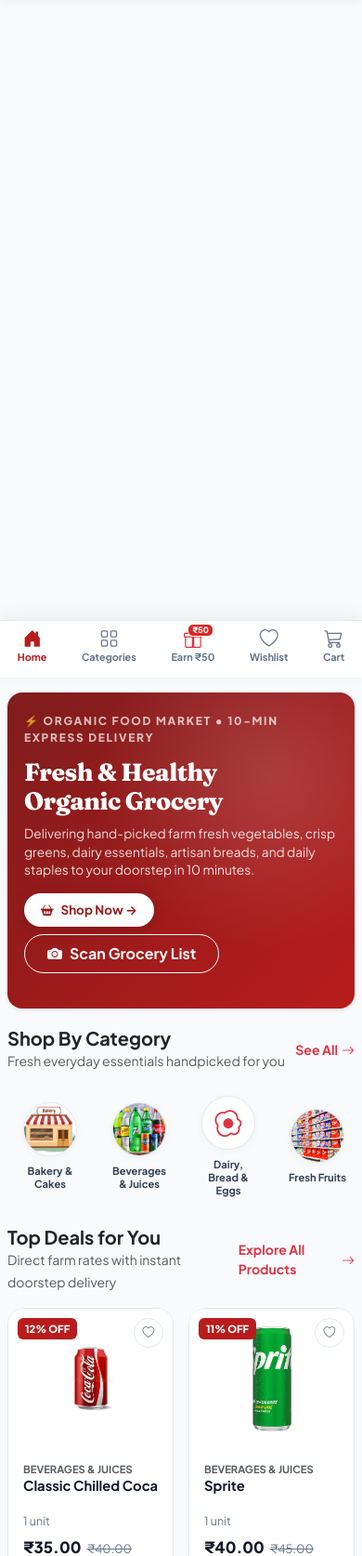
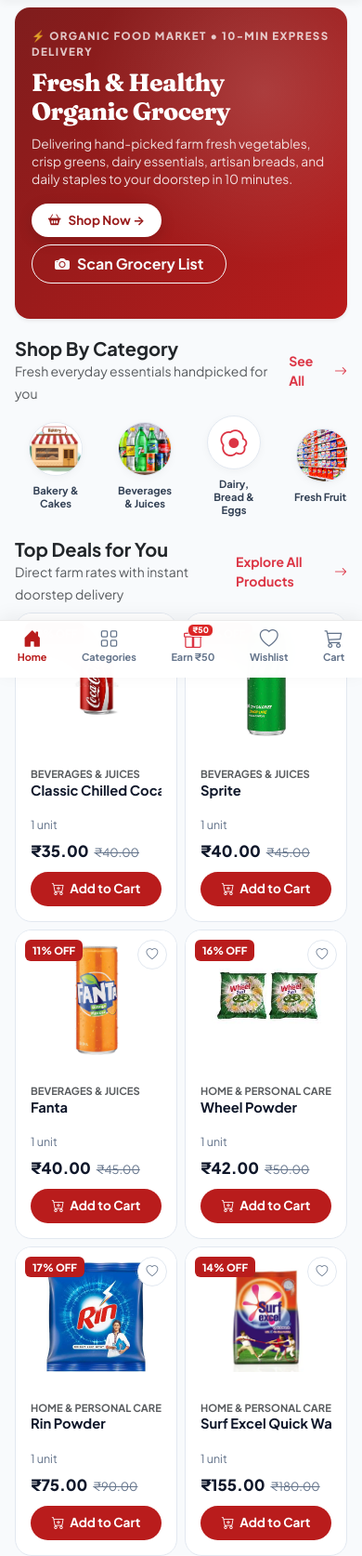
Before and after one commit to damodarvaishnav05/Grocery_Management_app_using_django, a Django app: page / in a window 390 px wide. Shown: the part 115-1789 px from the top of the page at 93% size. Run offline with Django 5.2, Linux system fonts and the light colour scheme; data comes from the database, SQL or seed files in the repository; parts of the project's set-up code (start-up, migrations or seed data) failed here and were passed over.

Commit message:
Fix layout gap and stray div tag, align desktop and mobile view

```diff
--- a/static/css/style.css
+++ b/static/css/style.css
@@ -2115,12 +2115,12 @@ footer .bg-black{
 /* Hero Banner (Crimson) */
 .om-hero-banner {
     background: linear-gradient(135deg, #7F1D1D 0%, #991B1B 45%, #B91C1C 100%);
-    border-radius: 24px;
-    padding: 40px 36px;
+    border-radius: 20px;
+    padding: 28px 30px;
     color: #ffffff;
     position: relative;
     overflow: hidden;
-    margin-bottom: 28px;
+    margin-bottom: 20px;
 }
 
 .om-hero-banner::after {
@@ -2135,25 +2135,25 @@ footer .bg-black{
 }
 
 .om-hero-tagline {
-    font-size: 0.75rem;
+    font-size: 0.72rem;
     font-weight: 800;
-    letter-spacing: 0.14em;
-    color: rgba(255, 255, 255, 0.7);
+    letter-spacing: 0.12em;
+    color: rgba(255, 255, 255, 0.75);
+    margin-bottom: 8px;
+}
+
+.om-hero-heading {
+    font-size: 2.3rem;
+    font-weight: 800;
+    line-height: 1.15;
+    letter-spacing: -0.02em;
     margin-bottom: 12px;
 }
 
-.om-hero-heading {
-    font-size: 2.8rem;
-    font-weight: 800;
-    line-height: 1.12;
-    letter-spacing: -0.02em;
-    margin-bottom: 14px;
-}
-
 .om-hero-subtext {
-    font-size: 1.05rem;
+    font-size: 0.95rem;
     color: rgba(255, 255, 255, 0.85);
-    margin-bottom: 24px;
+    margin-bottom: 18px;
     max-width: 480px;
 }
 
@@ -2209,7 +2209,7 @@ footer .bg-black{
     align-items: center;
     gap: 16px;
     overflow-x: auto;
-    padding: 10px 4px 20px;
+    padding: 4px 2px 10px;
     scrollbar-width: none;
     -webkit-overflow-scrolling: touch;
 }
@@ -2392,9 +2392,9 @@ footer .bg-black{
 .om-right-widget {
     background: #ffffff;
     border: 1px solid var(--om-slate-200);
-    border-radius: 20px;
-    padding: 18px;
-    margin-bottom: 20px;
+    border-radius: 18px;
+    padding: 16px;
+    margin-bottom: 16px;
 }
 
 .om-cart-row {
@@ -2489,9 +2489,10 @@ footer .bg-black{
 .om-trust-strip {
     background: #ffffff;
     border: 1px solid var(--om-slate-200);
-    border-radius: 20px;
-    padding: 24px;
-    margin-top: 32px;
+    border-radius: 18px;
+    padding: 16px 20px;
+    margin-top: 16px;
+    margin-bottom: 20px;
 }
 
 .om-trust-item {
--- a/templates/base.html
+++ b/templates/base.html
@@ -22,7 +22,7 @@
     <link rel="stylesheet" href="https://cdn.jsdelivr.net/npm/bootstrap-icons@1.11.3/font/bootstrap-icons.css">
 
     <!-- Custom CSS with Cache Buster -->
-    <link rel="stylesheet" href="{% static 'css/style.css' %}?v=5.4">
+    <link rel="stylesheet" href="{% static 'css/style.css' %}?v=5.5">
 
     <style>
         /* Mobile-First Reset & Global Tweaks */
@@ -633,7 +633,6 @@
                 </div>
             </div>
 
-            </div>
         </header>
 
         <!-- DJANGO FLASH MESSAGES -->
--- a/templates/cart/index.html
+++ b/templates/cart/index.html
@@ -4,7 +4,7 @@
 
 {% block content %}
 
-<div class="container py-4">
+<div class="container-fluid px-3 px-xl-4 py-3">
 
     <!-- PAGE TITLE -->
     <div class="d-flex align-items-center justify-content-between mb-4">
--- a/templates/categories/index.html
+++ b/templates/categories/index.html
@@ -4,7 +4,7 @@
 
 {% block content %}
 
-<div class="container py-5">
+<div class="container-fluid px-3 px-xl-4 py-3">
 
     <!-- PAGE HEADER -->
     <div class="text-center mb-5">
--- a/templates/home.html
+++ b/templates/home.html
@@ -4,8 +4,8 @@
 {% block title %}Om Super Mart | 10-Minute Grocery Delivery{% endblock %}
 
 {% block content %}
-<div class="container-fluid px-2 px-md-4 py-3">
-    <div class="row g-4">
+<div class="container-fluid px-3 px-xl-4 py-2 py-md-3">
+    <div class="row g-3 g-xl-4">
 
         <!-- ======================================================= -->
         <!-- CENTER FEED COLUMN (Hero, Categories, Top Deals, Trust)-->
@@ -81,8 +81,8 @@
             </section>
 
             <!-- CIRCULAR CATEGORY STRIP -->
-            <section class="mb-4">
-                <div class="d-flex justify-content-between align-items-center mb-3">
+            <section class="mb-3 mb-md-4">
+                <div class="d-flex justify-content-between align-items-center mb-2 mb-md-3">
                     <div>
                         <h5 class="fw-bold mb-0 text-dark">Shop By Category</h5>
                         <small class="text-muted">Fresh everyday essentials handpicked for you</small>
@@ -142,8 +142,8 @@
             </section>
 
             <!-- TOP DEALS FOR YOU GRID -->
-            <section class="mb-4">
-                <div class="d-flex justify-content-between align-items-center mb-3">
+            <section class="mb-3 mb-md-4">
+                <div class="d-flex justify-content-between align-items-center mb-2 mb-md-3">
                     <div>
                         <h5 class="fw-bold mb-0 text-dark">Top Deals for You</h5>
                         <small class="text-muted">Direct farm rates with instant doorstep delivery</small>
@@ -154,7 +154,7 @@
                     </a>
                 </div>
 
-                <div class="row g-3">
+                <div class="row g-2 g-md-3">
                     {% for product in featured_products %}
                     <div class="col-xl-3 col-lg-4 col-md-4 col-6">
                         <div class="om-product-card">
@@ -230,8 +230,8 @@
             </section>
 
             <!-- TRUST & VALUE PROPOSITIONS STRIP -->
-            <section class="om-trust-strip shadow-sm">
-                <div class="row g-4">
+            <section class="om-trust-strip shadow-sm mb-3 mb-md-4">
+                <div class="row g-3 g-md-4">
                     <div class="col-md-3 col-6">
                         <div class="om-trust-item">
                             <div class="om-trust-icon">
@@ -263,7 +263,7 @@
                             </div>
                             <div>
                                 <strong class="d-block text-dark small">Best Price Promise</strong>
-                                <small class="text-muted">Daily discounts & coupons</small>
+                                <small class="text-muted">Daily discounts &amp; coupons</small>
                             </div>
                         </div>
                     </div>
@@ -283,7 +283,7 @@
             </section>
 
             <!-- DAILY VOUCHER ALERT BANNER -->
-            <section class="card border-0 rounded-4 shadow-sm mt-4 p-4 text-center" style="background: linear-gradient(135deg, #1E293B 0%, #0F172A 100%); color: #ffffff;">
+            <section class="card border-0 rounded-4 shadow-sm mb-3 mb-md-4 p-3 p-md-4 text-center" style="background: linear-gradient(135deg, #1E293B 0%, #0F172A 100%); color: #ffffff;">
                 <div class="d-inline-flex align-items-center justify-content-center gap-2 mb-2">
                     <span class="badge bg-danger rounded-pill px-3 py-1 fw-bold">🔥 TODAY'S SAVINGS</span>
                 </div>
@@ -307,7 +307,7 @@
         <div class="col-xl-3 col-lg-4 col-12">
 
             <!-- SEASON'S BEST SPOTLIGHT CARD -->
-            <div class="om-right-widget shadow-sm">
+            <div class="om-right-widget shadow-sm mb-3">
                 <div class="d-flex justify-content-between align-items-center mb-2">
                     <span class="badge bg-danger text-white rounded-pill px-2 py-1 fw-bold small">
                         ⭐ Season's Best
@@ -352,7 +352,7 @@
             </div>
 
             <!-- LIVE "YOUR CART" WIDGET -->
-            <div class="om-right-widget shadow-sm">
+            <div class="om-right-widget shadow-sm mb-3">
                 <div class="d-flex justify-content-between align-items-center mb-3">
                     <h6 class="fw-bold mb-0 text-dark d-flex align-items-center gap-2">
                         <i class="bi bi-cart3 text-danger"></i>
@@ -420,7 +420,7 @@
             </div>
 
             <!-- PROMO BANNER (FLAT 30% OFF) -->
-            <div class="card border-0 rounded-4 overflow-hidden shadow-sm mb-4 text-white" style="background: linear-gradient(135deg, #991B1B 0%, #DC2626 100%);">
+            <div class="card border-0 rounded-4 overflow-hidden shadow-sm mb-3 text-white" style="background: linear-gradient(135deg, #991B1B 0%, #DC2626 100%);">
                 <div class="p-3 text-center">
                     <span class="badge bg-white text-danger fw-bold rounded-pill px-2 py-1 mb-2">LIMITED OFFER</span>
                     <h5 class="fw-bold mb-1">Flat 30% OFF</h5>
@@ -433,7 +433,7 @@
 
             <!-- RECENT ORDERS WIDGET -->
             {% if user.is_authenticated and sidebar_recent_orders %}
-            <div class="om-right-widget shadow-sm">
+            <div class="om-right-widget shadow-sm mb-3">
                 <div class="d-flex justify-content-between align-items-center mb-3">
                     <h6 class="fw-bold mb-0 text-dark d-flex align-items-center gap-2">
                         <i class="bi bi-receipt text-danger"></i>
--- a/templates/products/index.html
+++ b/templates/products/index.html
@@ -4,7 +4,7 @@
 
 {% block content %}
 
-<div class="container py-4">
+<div class="container-fluid px-3 px-xl-4 py-3">
 
     <!-- PAGE HEADER -->
     <div class="row align-items-center mb-4">
```
